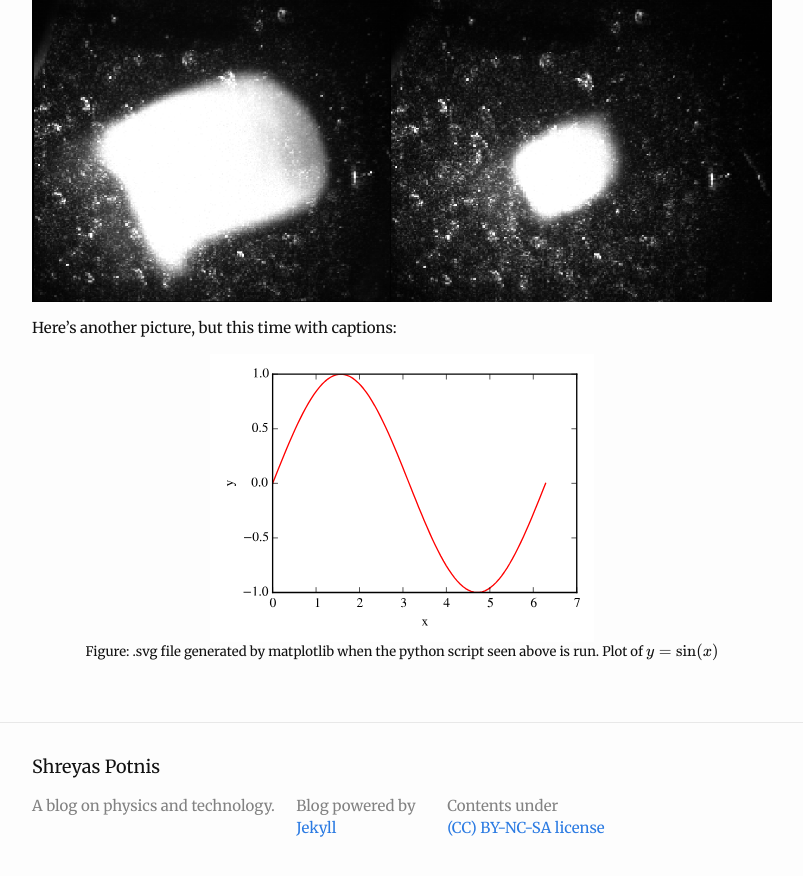
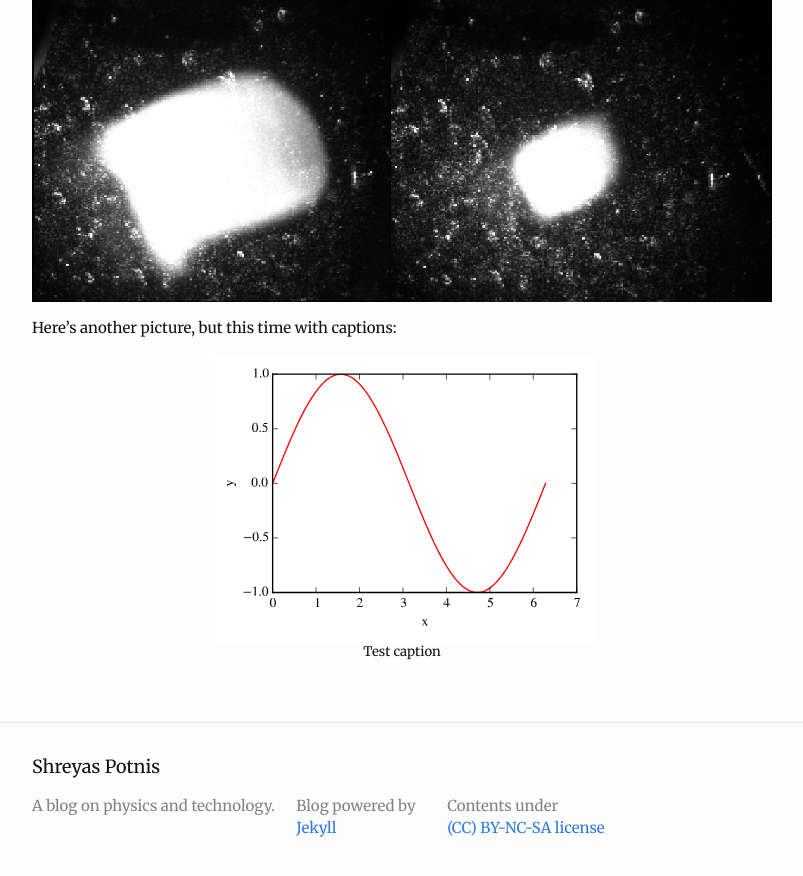
Before and after one commit to carmelom/shreyaspotnis.github.io, a Jekyll site: the page built from _posts/2015-12-28-mic-test.markdown, in a window 1280 px wide and 900 px high, scrolled down 893 px. Shown: the top 876 px of the window, without its empty margins (238-1041 px from the left). Built offline with Jekyll 4.4.1, drawn with Linux system fonts in a browser that asks for light colours; formulas are drawn with MathJax 3.

Commit message:
Caption bug

```diff
--- a/_posts/2015-12-28-mic-test.markdown
+++ b/_posts/2015-12-28-mic-test.markdown
@@ -48,5 +48,4 @@ Here's a picture of a cloud of atoms:
 
 Here's another picture, but this time with captions:
 {% include image.html url="/assets/mic-testing/test_plot.svg"
-description="Figure: .svg file generated by matplotlib when the python script
-seen above is run. Plot of $y=\sin(x)$" %}
+description="Test caption" %}
```
